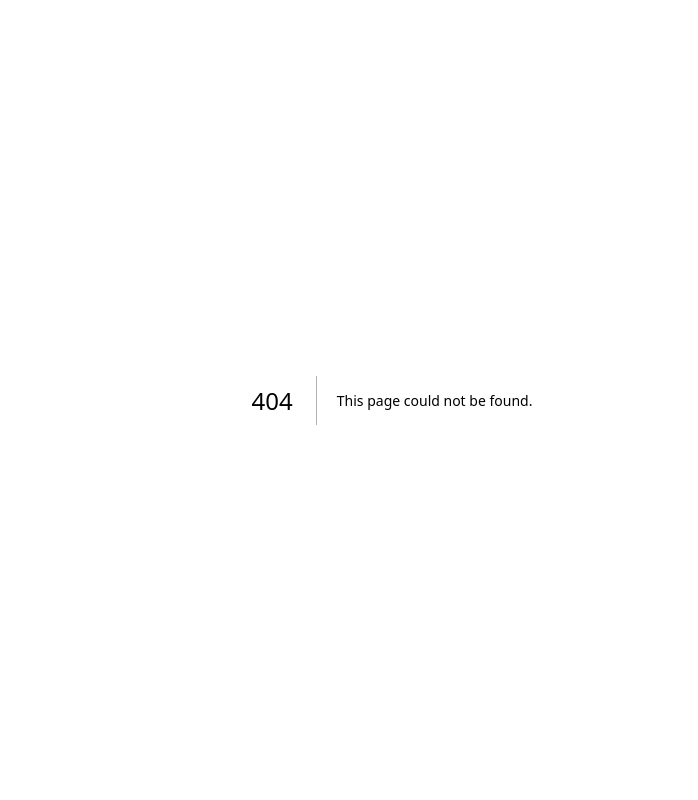
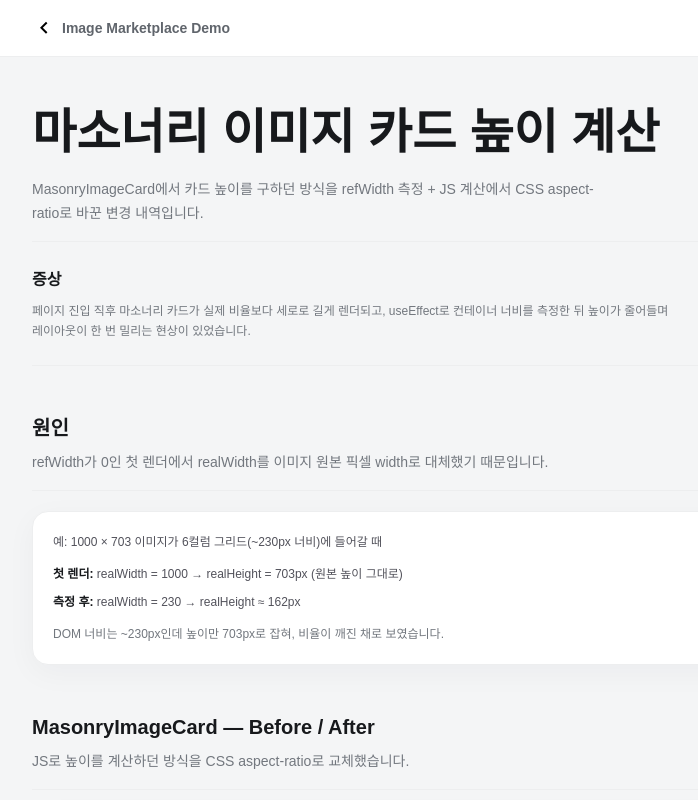
Before and after one commit to ChanGeunPark/Archive-Demo, a Next.js app: page /demos/image-marketplace-flow/technical-notes in a window 1280 px wide. Before the commit this address had no page. Shown: the top 800 px of the page, without its empty margins (248-946 px from the left). Built offline with nearby package versions, Linux system fonts and the light colour scheme.

Commit message:
[fix] ChatComposer 컴포넌트 개선: CSS 클래스 수정 및 버튼에 aria-label 추가

```diff
--- a/app/demos/character-chat-replay/_components/chat-room/ChatComposer.tsx
+++ b/app/demos/character-chat-replay/_components/chat-room/ChatComposer.tsx
@@ -26,7 +26,7 @@ export function ChatComposer({
   return (
     <form
       onSubmit={handleSubmit}
-      className="flex h-[90px] flex-shrink-0 items-center gap-2 bg-white px-4"
+      className="flex h-[90px] shrink-0 items-center gap-2 bg-white px-4"
     >
       <input
         value={inputText}
@@ -36,8 +36,9 @@ export function ChatComposer({
       />
       <button
         type="submit"
+        aria-label="채팅 보내기"
         disabled={disabled}
-        className="flex h-12 w-12 flex-shrink-0 items-center justify-center rounded-full bg-[#17191C] text-sm font-bold text-white disabled:bg-[#D8DBDE]"
+        className="flex h-12 w-12 shrink-0 items-center justify-center rounded-full bg-[#17191C] text-sm font-bold text-white disabled:bg-[#D8DBDE]"
       >
         <SendFillIcon width={24} height={24} fill="#FFFFFF" />
       </button>
--- /dev/null
+++ b/app/demos/image-marketplace-flow/_components/TechnicalNotes.tsx
@@ -0,0 +1,241 @@
+import Typography from "@/components/typography/Typography";
+
+const tradeoffs = [
+  {
+    title: "CSS aspect-ratio",
+    gain: "첫 렌더부터 컬럼 너비에 맞는 비율로 높이가 잡혀, 카드가 세로로 길게 보였다가 줄어드는 현상이 사라집니다.",
+    cost: "가로형 이미지 오버레이 maxWidth를 DOM 측정값 대신 width/height 메타데이터로 판단합니다.",
+  },
+] as const;
+
+function SectionHeading({
+  title,
+  description,
+}: {
+  title: string;
+  description?: string;
+}) {
+  return (
+    <div className="border-b border-[#EDEEEF] pb-4">
+      <Typography variant="h3" weight={700} color="#17191C">
+        {title}
+      </Typography>
+      {description && (
+        <Typography variant="body2" color="#72777E" className="mt-2 break-keep">
+          {description}
+        </Typography>
+      )}
+    </div>
+  );
+}
+
+function CodeBlock({ title, code }: { title: string; code: string }) {
+  return (
+    <div className="overflow-hidden rounded-2xl border border-[#EDEEEF] bg-white shadow-[0_8px_30px_rgba(15,23,42,0.04)]">
+      <div className="border-b border-[#EDEEEF] bg-[#FAFAFB] px-4 py-2.5">
+        <Typography variant="body3" weight={700} color="#60656C">
+          {title}
+        </Typography>
+      </div>
+      <pre className="overflow-x-auto p-4 text-[12px] leading-relaxed text-[#3F444B]">
+        <code>{code}</code>
+      </pre>
+    </div>
+  );
+}
+
+const beforeHeightLogic = `// MasonryImageCard.tsx — 변경 전
+const ref = useRef(null);
+const [refWidth, setRefWidth] = useState<number>(0);
+
+useEffect(() => {
+  if (ref && ref.current && refWidth == 0) {
+    setRefWidth((ref.current as HTMLDivElement).offsetWidth);
+  }
+}, [refWidth]);
+
+const realWidth = refWidth == 0 ? (width as number) : (refWidth as number);
+const realHeight = height && width ? height * (realWidth / width) : 200;
+
+<div
+  ref={ref}
+  style={{ height: realHeight, position: "relative" }}
+  className="group/card relative cursor-pointer ..."
+>`;
+
+const afterHeightLogic = `// MasonryImageCard.tsx — 변경 후
+const isLandscape = !!(width && height && width > height);
+
+<div
+  style={{
+    aspectRatio: width && height ? \`\${width} / \${height}\` : undefined,
+  }}
+  className="group/card relative w-full cursor-pointer ..."
+>`;
+
+const beforeOverlayLogic = `// 가로형 이미지 오버레이 — 변경 전
+style={{
+  maxWidth:
+    realWidth > realHeight && !hasActionPrice
+      ? \`\${Math.floor(realWidth / 2) - 24}px\`
+      : undefined,
+}}`;
+
+const afterOverlayLogic = `// 가로형 이미지 오버레이 — 변경 후
+style={{
+  maxWidth: isLandscape && !hasActionPrice ? "50%" : undefined,
+}}`;
+
+export function TechnicalNotes() {
+  return (
+    <section className="space-y-12">
+      <header className="space-y-4">
+        <Typography
+          variant="h1"
+          weight={700}
+          color="#17191C"
+          className="leading-tight"
+        >
+          마소너리 이미지 카드 높이 계산
+        </Typography>
+        <Typography
+          variant="body2"
+          color="#72777E"
+          className="max-w-xl break-keep"
+        >
+          MasonryImageCard에서 카드 높이를 구하던 방식을 refWidth 측정 +
+          JS 계산에서 CSS aspect-ratio로 바꾼 변경 내역입니다.
+        </Typography>
+
+        <section className="space-y-2 border-t border-b border-[#EDEEEF] pb-6">
+          <Typography
+            variant="body1"
+            weight={600}
+            color="#17191C"
+            className="pt-6"
+          >
+            증상
+          </Typography>
+          <Typography
+            variant="body3"
+            weight={500}
+            color="#72777E"
+            className="mt-2 max-w-2xl break-keep leading-relaxed"
+          >
+            페이지 진입 직후 마소너리 카드가 실제 비율보다 세로로 길게
+            렌더되고, useEffect로 컨테이너 너비를 측정한 뒤 높이가 줄어들며
+            레이아웃이 한 번 밀리는 현상이 있었습니다.
+          </Typography>
+        </section>
+      </header>
+
+      <div className="space-y-5">
+        <SectionHeading
+          title="원인"
+          description="refWidth가 0인 첫 렌더에서 realWidth를 이미지 원본 픽셀 width로 대체했기 때문입니다."
+        />
+        <div className="rounded-2xl border border-[#EDEEEF] bg-white p-4 shadow-[0_8px_30px_rgba(15,23,42,0.04)] sm:p-5">
+          <Typography variant="body3" color="#52525b" className="break-keep">
+            예: 1000 × 703 이미지가 6컬럼 그리드(~230px 너비)에 들어갈 때
+          </Typography>
+          <ul className="mt-3 space-y-2">
+            <li>
+              <Typography variant="body3" color="#52525b" className="break-keep">
+                <Typography as="span" variant="body3" weight={600} color="#17191C">
+                  첫 렌더:{" "}
+                </Typography>
+                realWidth = 1000 → realHeight = 703px (원본 높이 그대로)
+              </Typography>
+            </li>
+            <li>
+              <Typography variant="body3" color="#52525b" className="break-keep">
+                <Typography as="span" variant="body3" weight={600} color="#17191C">
+                  측정 후:{" "}
+                </Typography>
+                realWidth = 230 → realHeight ≈ 162px
+              </Typography>
+            </li>
+          </ul>
+          <Typography
+            variant="body3"
+            color="#72777E"
+            className="mt-3 break-keep"
+          >
+            DOM 너비는 ~230px인데 높이만 703px로 잡혀, 비율이 깨진 채로
+            보였습니다.
+          </Typography>
+        </div>
+      </div>
+
+      <div className="space-y-5">
+        <SectionHeading
+          title="MasonryImageCard — Before / After"
+          description="JS로 높이를 계산하던 방식을 CSS aspect-ratio로 교체했습니다."
+        />
+        <div className="grid gap-4">
+          <CodeBlock title="변경 전 — refWidth 측정 + height 계산" code={beforeHeightLogic} />
+          <CodeBlock title="변경 후 — aspect-ratio" code={afterHeightLogic} />
+        </div>
+      </div>
+
+      <div className="space-y-5">
+        <SectionHeading
+          title="오버레이 maxWidth — Before / After"
+          description="높이 계산 방식 변경에 맞춰, 가로형 이미지 오버레이 너비 제한도 함께 단순화했습니다."
+        />
+        <div className="grid gap-4">
+          <CodeBlock title="변경 전 — 측정된 realWidth 기준" code={beforeOverlayLogic} />
+          <CodeBlock title="변경 후 — 메타데이터 기준 isLandscape" code={afterOverlayLogic} />
+        </div>
+      </div>
+
+      <div className="space-y-5">
+        <SectionHeading
+          title="Trade-offs"
+          description="이번 변경에서 선택한 설계입니다."
+        />
+        <article className="rounded-2xl border border-[#EDEEEF] bg-white p-4 shadow-[0_8px_30px_rgba(15,23,42,0.04)]">
+          <div className="flex items-start gap-3">
+            <Typography
+              as="span"
+              variant="body3"
+              weight={700}
+              color="#6d28d9"
+              className="mt-0.5 shrink-0 tabular-nums"
+            >
+              01
+            </Typography>
+            <div className="min-w-0 flex-1">
+              <Typography variant="body2" weight={700} color="#17191C">
+                {tradeoffs[0].title}
+              </Typography>
+              <div className="mt-3 space-y-2">
+                <Typography variant="body3" color="#52525b" className="break-keep">
+                  <Typography as="span" variant="body3" weight={600} color="#059669">
+                    선택{" "}
+                  </Typography>
+                  {tradeoffs[0].gain}
+                </Typography>
+                <Typography variant="body3" color="#52525b" className="break-keep">
+                  <Typography as="span" variant="body3" weight={600} color="#D97706">
+                    대가{" "}
+                  </Typography>
+                  {tradeoffs[0].cost}
+                </Typography>
+              </div>
+            </div>
+          </div>
+        </article>
+      </div>
+
+      <div className="space-y-3 rounded-2xl border border-[#EDEEEF] bg-[#FAFAFB] p-4 sm:p-5">
+        <Typography variant="body2" weight={700} color="#17191C">
+          관련 파일
+        </Typography>
+        <Typography as="code" variant="body3" color="#52525b" className="break-all">
+          app/demos/image-marketplace-flow/_components/card/MasonryImageCard.tsx
+        </Typography>
+      </div>
+    </section>
+  );
+}
--- /dev/null
+++ b/app/demos/image-marketplace-flow/technical-notes/page.tsx
@@ -0,0 +1,30 @@
+import Link from "next/link";
+import KeyboardArrowLeftIcon from "@/components/icons/arrow/KeyboardArrowLeftIcon";
+import Typography from "@/components/typography/Typography";
+import { TechnicalNotes } from "../_components/TechnicalNotes";
+
+export default function ImageMarketplaceTechnicalNotesPage() {
+  return (
+    <main className="min-h-screen bg-[#F4F5F6] text-[#17191C]">
+      <header className="sticky top-0 z-10 border-b border-[#EDEEEF] bg-white/95 backdrop-blur">
+        <div className="mx-auto flex w-full max-w-3xl items-center gap-3 px-4 py-4 sm:px-6">
+          <Link
+            href="/demos/image-marketplace-flow"
+            className="flex items-center gap-1.5 transition hover:opacity-80"
+          >
+            <span className="text-2xl leading-none text-[#60656C]">
+              <KeyboardArrowLeftIcon />
+            </span>
+            <Typography as="span" variant="body2" weight={600} color="#60656C">
+              Image Marketplace Demo
+            </Typography>
+          </Link>
+        </div>
+      </header>
+
+      <article className="mx-auto w-full max-w-3xl px-4 py-8 sm:px-6 sm:py-12">
+        <TechnicalNotes />
+      </article>
+    </main>
+  );
+}
```
